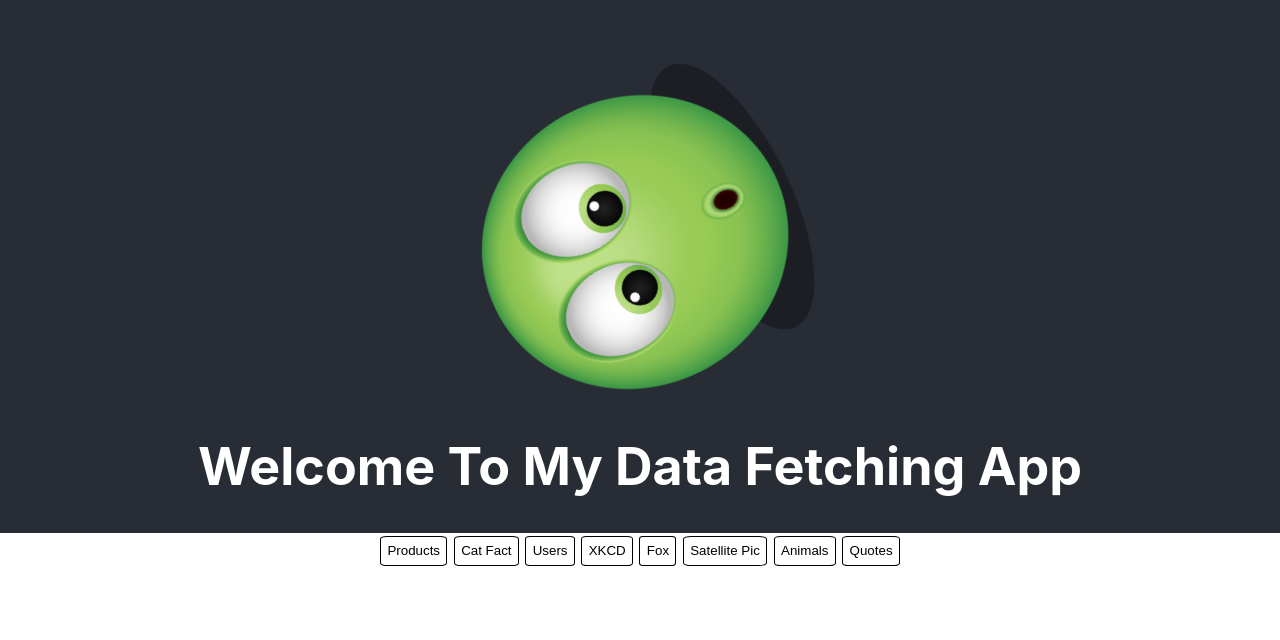
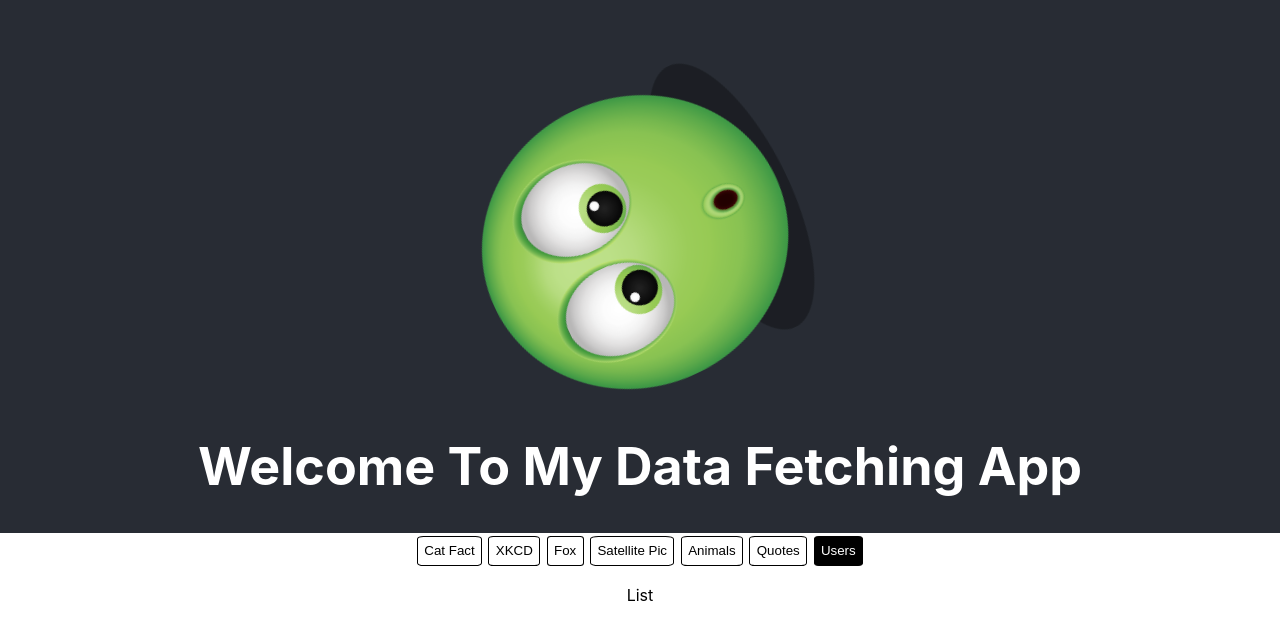
Before and after one commit to NadyaCodes/api-mania, a React (Create React App) app in the folder client/: page / in a window 1280 px wide. Both pictures are taken after a click on the button "Users". Shown: the top 640 px of the page. Built offline with nearby package versions, Linux system fonts and the light colour scheme.

Commit message:
add and connect User component

```diff
--- a/client/src/App.js
+++ b/client/src/App.js
@@ -6,6 +6,7 @@ import Fox from './Fox'
 import Satellite from './Satellite';
 import Quote from './Quote'
 import CatFact from './CatFact';
+import User from './User';
 import './App.css';
 
 import { useState } from 'react'
@@ -17,7 +18,8 @@ function App() {
     fox: false,
     satellite: false,
     quote: false,
-    catFact: false
+    catFact: false,
+    user: false
   })
   return (
     <div className="App">
@@ -33,6 +35,7 @@ function App() {
         {state.satellite && <Satellite />}
         {state.animals && <Animals />}
         {state.quote && <Quote />}
+        {state.user && <User />}
       </main>
     </div>
   );
--- a/client/src/Navigation.jsx
+++ b/client/src/Navigation.jsx
@@ -10,14 +10,14 @@ export default function Navigation(props) {
 
   return(
     <nav>
-      <button>Products</button>
+      {/* <button>Products</button> */}
       <button onClick={() => toggleElement("catFact")} className={state.catFact ? 'selected' : null}>Cat Fact</button>
-      <button>Users</button>
       <button onClick={() => toggleElement("xkcd")} className={state.xkcd ? 'selected' : null}>XKCD</button>
       <button onClick={() => toggleElement("fox")} className={state.fox ? 'selected' : null}>Fox</button>
       <button onClick={() => toggleElement("satellite")} className={state.satellite ? 'selected' : null}>Satellite Pic</button>
       <button onClick={() => toggleElement("animals")} className={state.animals ? 'selected' : null}>Animals</button>
       <button onClick={() => toggleElement("quote")} className={state.quote ? 'selected' : null}>Quotes</button>
+      <button onClick={() => toggleElement("user")} className={state.user ? 'selected' : null}>Users</button>
     </nav>
   )
 }
--- /dev/null
+++ b/client/src/User.jsx
@@ -0,0 +1,7 @@
+import UserItem from "./UserItem";
+
+export default function User() {
+  return(
+    <article>List</article>
+  )
+}
--- /dev/null
+++ b/client/src/UserItem.jsx
@@ -0,0 +1,5 @@
+export default function UserItem() {
+  return(
+    <li>User</li>
+  )
+}
```
